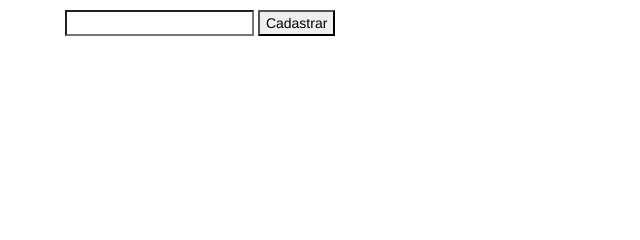
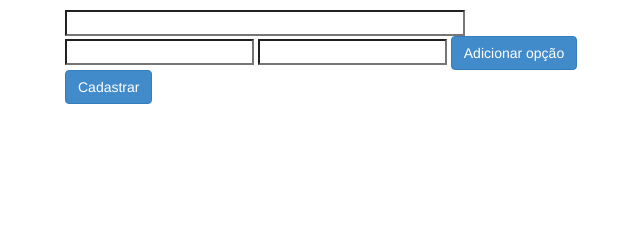
Before and after one commit to FabriciaDiniz/mysite-django, a Django app: page /perguntas/adiciona/ in a window 1280 px wide. Shown: the part 66-306 px from the top of the page, without its empty margins (225-865 px from the left). Run offline with Django 3.2, Linux system fonts and the light colour scheme; parts of the project's set-up code (start-up, migrations or seed data) failed here and were passed over.

Commit message:
ajustes pequenos estrutura de pastas

```diff
--- a/mysite/polls/forms.py
+++ b/mysite/polls/forms.py
@@ -21,6 +21,7 @@ class AdicionaPerguntaForm(forms.Form):
         erros = self._errors.setdefault(forms.forms.NON_FIELD_ERRORS, forms.utils.ErrorList())
         erros.append(message)
 
+
 class PerguntaForm(forms.ModelForm):
 
     pergunta_text = forms.CharField(label='Pergunta', max_length=200)
--- a/mysite/polls/templates/perguntas/adiciona.html
+++ b/mysite/polls/templates/perguntas/adiciona.html
@@ -4,8 +4,8 @@
 <head>
     <meta charset="UTF-8">
     <!-- importar arquivos css -->
-    <link rel="stylesheet" href="{% static "styles/bootstrap.css" %}">
-    <link rel="stylesheet" href="{% static "styles/main.css" %}">
+    <link rel="stylesheet" href="{% static 'styles/bootstrap.css' %}">
+    <link rel="stylesheet" href="{% static 'styles/main.css' %}">
     <title>Cadastrar nova pergunta</title>
 </head>
 <body>
@@ -20,9 +20,18 @@
 
             <form action="/perguntas/adiciona/" method="POST">
                 {% csrf_token %}
-                <input type="text" name="pergunta_text">
-                <!-- adicionar opção de cadastrar opções -->
-                <input type="submit" value="Cadastrar">
+                <input type="text" name="pergunta_text" style="width: 400px;">
+
+                <!-- TODO: adicionar opção de cadastrar opções -->
+                <div id="add_opcoes">
+                    <input type="text" class="opc" name="opc1">
+                    <input type="text" class="opc" name="opc2">
+                    <button class="btn btn-primary text-center" type="button" id="add_opcao">
+                        Adicionar opção
+                    </button>
+                </div>
+
+                <input class="btn btn-primary text-center" type="submit" value="Cadastrar">
 
                 {% if form.errors %}
                     <div class="alert alert-danger"></div>
--- /dev/null
+++ b/mysite/static/save_opcoes.js
@@ -0,0 +1,2 @@
+//ler todas as opções
+//chamar a view de opções pra salvar elas associadas à pergunta
```
Also changed, not shown: mysite/settings.py (+6 -4 lines), mysite/static/add_opcoes.js (added, +9 -0 lines), mysite/static/fonts/glyphicons-halflings-regular.ttf (renamed from mysite/temas/static/fonts/glyphicons-halflings-regular.ttf), mysite/static/fonts/glyphicons-halflings-regular.woff (renamed from mysite/temas/static/fonts/glyphicons-halflings-regular.woff), mysite/static/img/photo.jpg (renamed from mysite/temas/static/img/photo.jpg), mysite/static/scripts/vendor/bootstrap-min.js (renamed from mysite/temas/static/scripts/vendor/bootstrap-min.js), mysite/static/scripts/vendor/jquery-1.9.1.js (renamed from mysite/temas/static/scripts/vendor/jquery-1.9.1.js), mysite/static/styles/bootstrap.css (renamed from mysite/temas/static/styles/bootstrap.css), mysite/static/styles/main.css (renamed from mysite/temas/static/styles/main.css), mysite/static/styles/signin.css (renamed from mysite/temas/static/styles/signin.css), 4 other files.
